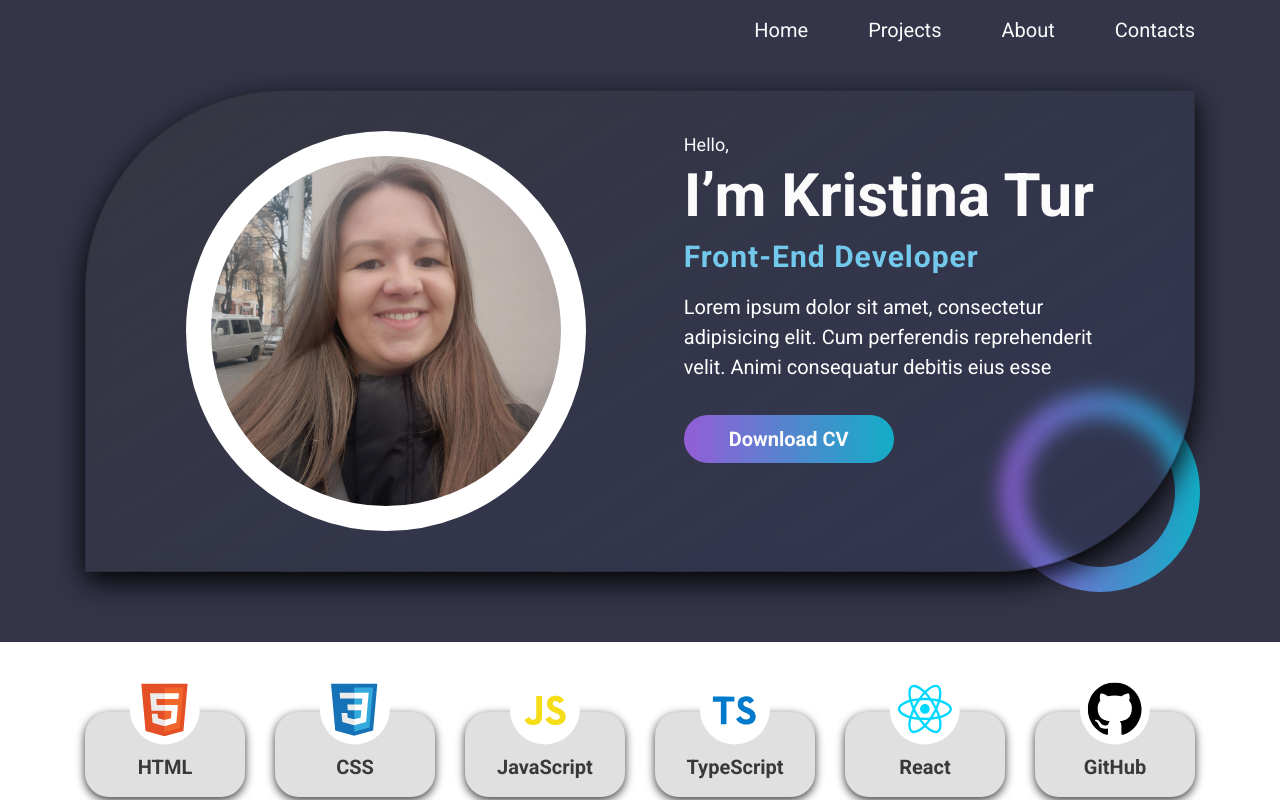
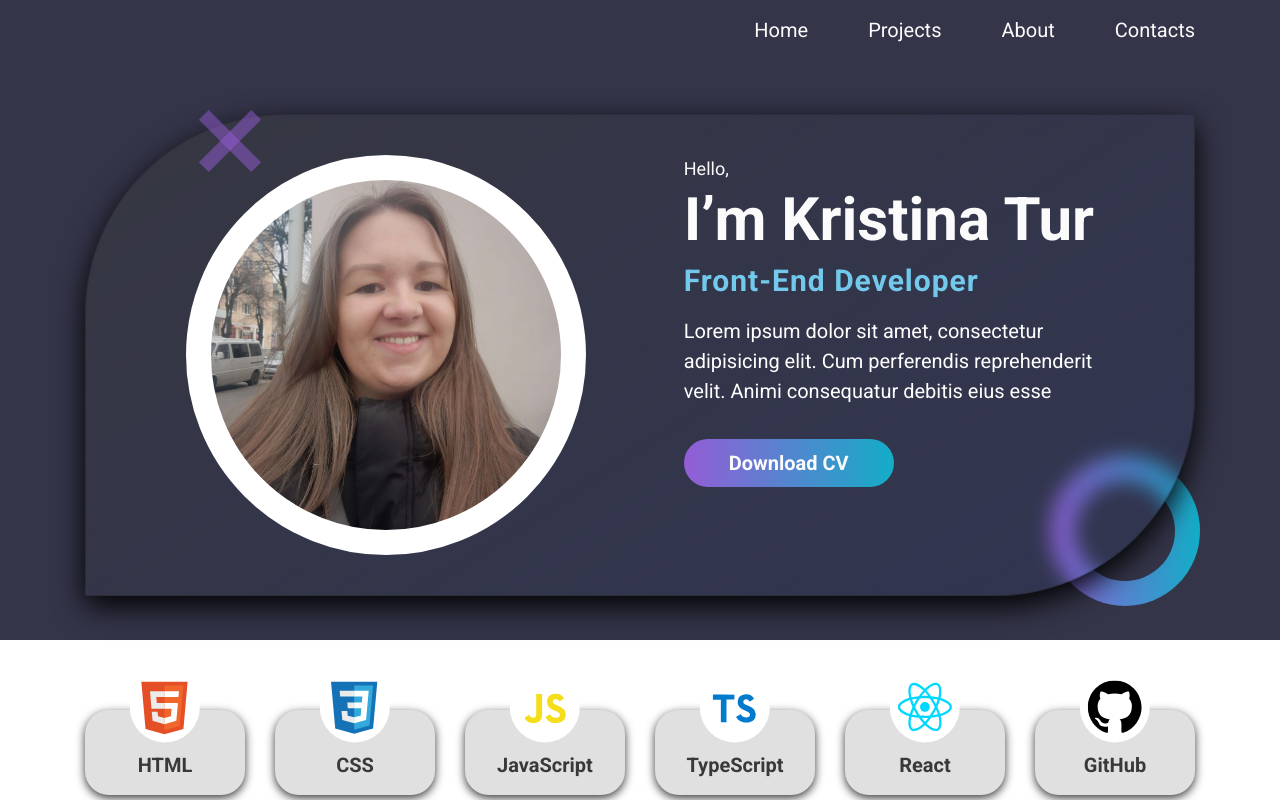
Before and after one commit to Kristina-Tur/portfolio, a React app: page / in a window 1280 px wide. Shown: the top 800 px of the page. Built offline with nearby package versions, Linux system fonts and the light colour scheme.

Commit message:
adaptive

```diff
--- a/src/layout/header/Header.tsx
+++ b/src/layout/header/Header.tsx
@@ -5,7 +5,7 @@ import {Projects} from '../sectoins/projects/Projects';
 import {Container} from '../../component/Container';
 import {FlexWrapper} from '../../component/FlexWrapper';
 import {Theme} from '../../styles/Theme';
-import {MenuHeader} from './MenuHeader';
+import {MenuHeader} from './menuHeader/MenuHeader';
 
 // rsc
 const headerItems = ['Home', 'Projects', 'About', 'Contacts']
--- a/src/layout/header/MenuHeader.tsx
+++ b/src/layout/header/menuHeader/MenuHeader.tsx
@@ -1,5 +1,5 @@
 import styled from 'styled-components';
-import {Theme} from '../../styles/Theme';
+import {Theme} from '../../../styles/Theme';
 
 export const MenuHeader = (props: { menuItems: Array<string> }) => {
     return (
@@ -27,6 +27,10 @@ const StyledNav = styled.nav`
   ul {
     display: flex;
     gap: 60px;
+  }
+
+  @media ${Theme.media.tablet}{
+    display: none;
   }
 `
 
--- a/src/layout/sectoins/main/Main.tsx
+++ b/src/layout/sectoins/main/Main.tsx
@@ -33,7 +33,7 @@ const StyledMain = styled.section`
   position: relative;
   z-index: 0;
 
-  /*position: relative;
+  position: relative;
 
     &::after,
   &::before {
@@ -41,9 +41,11 @@ const StyledMain = styled.section`
     position: absolute;
     top: 22%;
     left: 18%;
-    width: 12px;
-    height: 75px;
-    background-image: ${Theme.colors.accent};
+    width: 14px;
+    height: 74px;
+    background-color: ${Theme.colors.main};
+      opacity: 0.5;
+      z-index: 2;
   }
 
   &::after {
@@ -52,7 +54,7 @@ const StyledMain = styled.section`
 
   &::before {
     transform: translate(-50%, -50%) rotate(-45deg);
-  }*/
+  }
 `
 
 const Wrapper = styled.div`
@@ -75,10 +77,10 @@ const Wrapper = styled.div`
 
 const Element = styled.div`
   position: relative;
-  left: 940px;
-  bottom: 155px;
-  width: 150px;
-  height: 150px;
+  left: 990px;
+  bottom: 115px;
+  width: 100px;
+  height: 100px;
   border-radius: 50%;
   background-color: ${Theme.colors.primaryBg};
   margin-bottom: -150px;
--- a/src/styles/Theme.tsx
+++ b/src/styles/Theme.tsx
@@ -5,6 +5,7 @@ export const Theme = {
         accent: 'linear-gradient(270deg, #13ADC7 0%, #6978D1 66.67%, #945DD6 100%)',
         translucentAccent: 'linear-gradient(270deg,rgba(115, 201, 236, .5), rgba(163, 108, 225, .5))',
         neutral: '#E0E0E1',
+        main: '#945DD6',
         text: {
             primary: '#FBFBFC',
             secondary: '#393939',
@@ -14,5 +15,9 @@ export const Theme = {
         border: {
             projectBoxShadow: '#73c9ec59',
         }
+    },
+    media: {
+        tablet: 'screen and(max-width: 768px)',
+        mobile: 'screen and(max-width: 576px)',
     }
 }
```
